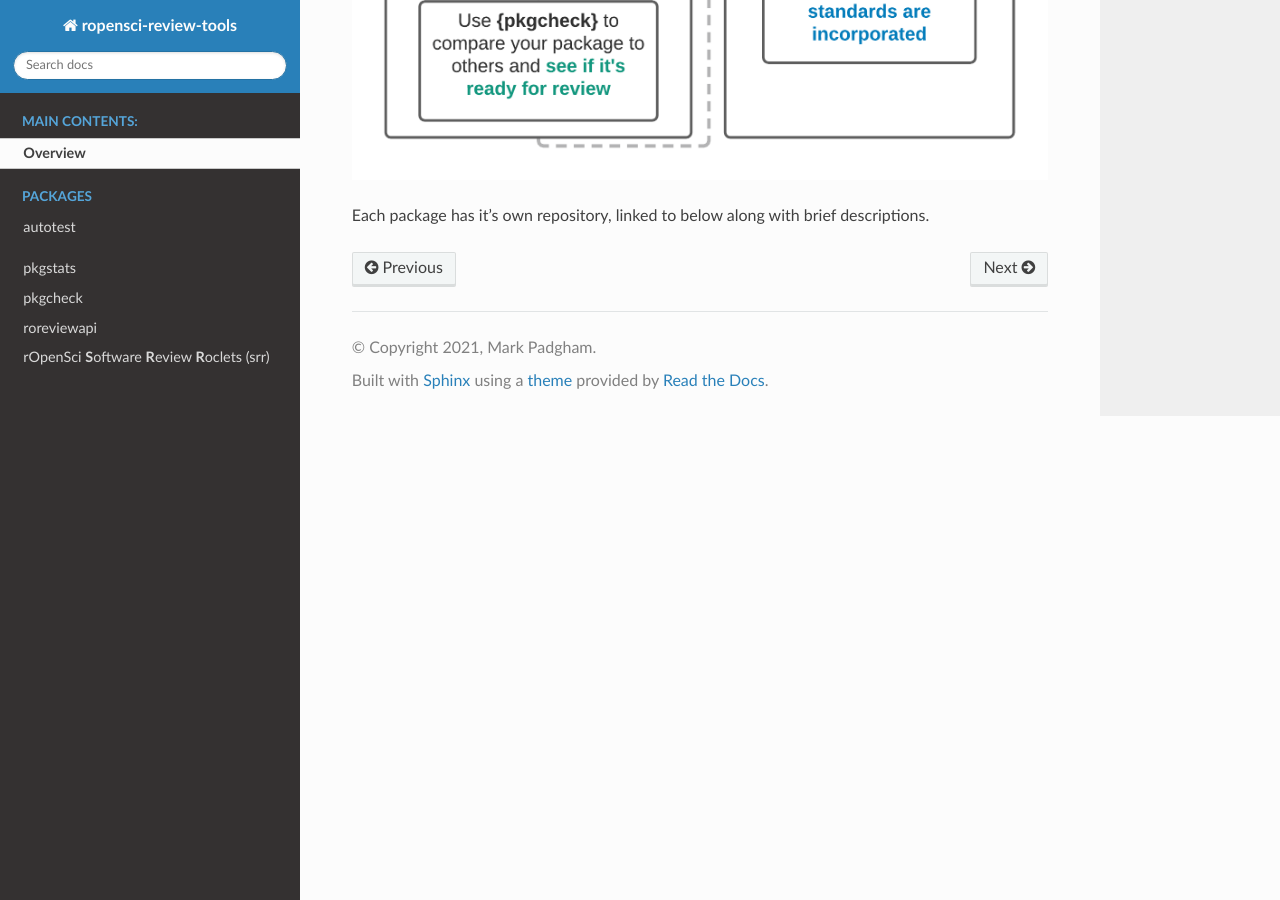
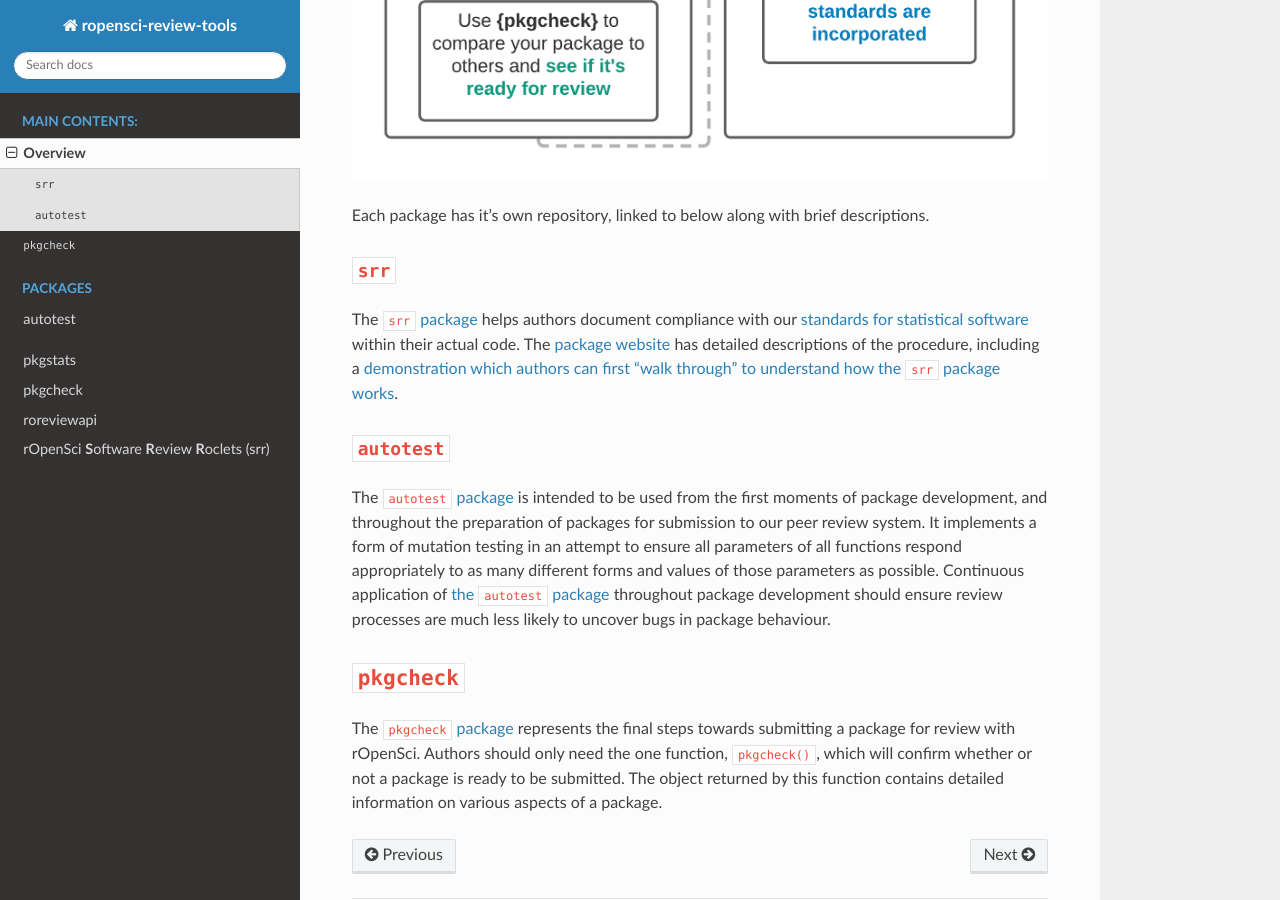
Before and after one commit to ropensci-review-tools/ropensci-review-tools, a Sphinx documentation site: the page built from docs/overview.md, in a window 1280 px wide and 900 px high, scrolled down 679 px. Built offline with Sphinx 7.4.7 and the Read the Docs theme 2.0.0, drawn with Linux system fonts in a browser that asks for light colours.

Commit message:
add pkg descriptions to overview page

```diff
--- a/docs/overview.md
+++ b/docs/overview.md
@@ -9,3 +9,38 @@ relationships between some of the main packages:
 
 Each package has it’s own repository, linked to below along with brief
 descriptions.
+
+## `srr`
+
+The [`srr` package](https://github.com/ropensci-review-tools/srr) helps
+authors document compliance with our [standards for statistical
+software](https://stats-devguide.ropensci.org/standards.html) within
+their actual code. The [package website](https://docs.ropensci.org/srr/)
+has detailed descriptions of the procedure, including a [demonstration
+which authors can first “walk through” to understand how the `srr`
+package works](https://docs.ropensci.org/srr/articles/srr-stats.html).
+
+## `autotest`
+
+The [`autotest`
+package](https://github.com/ropensci-review-tools/autotest) is intended
+to be used from the first moments of package development, and throughout
+the preparation of packages for submission to our peer review system. It
+implements a form of mutation testing in an attempt to ensure all
+parameters of all functions respond appropriately to as many different
+forms and values of those parameters as possible. Continuous application
+of [the `autotest`
+package](https://github.com/ropensci-review-tools/autotest) throughout
+package development should ensure review processes are much less likely
+to uncover bugs in package behaviour.
+
+# `pkgcheck`
+
+The [`pkgcheck`
+package](https://github.com/ropensci-review-tools/pkgcheck) represents
+the final steps towards submitting a package for review with rOpenSci.
+Authors should only need the one function,
+[`pkgcheck()`](https://docs.ropensci.org/pkgcheck/reference/pkgcheck.html),
+which will confirm whether or not a package is ready to be submitted.
+The object returned by this function contains detailed information on
+various aspects of a package.
```
